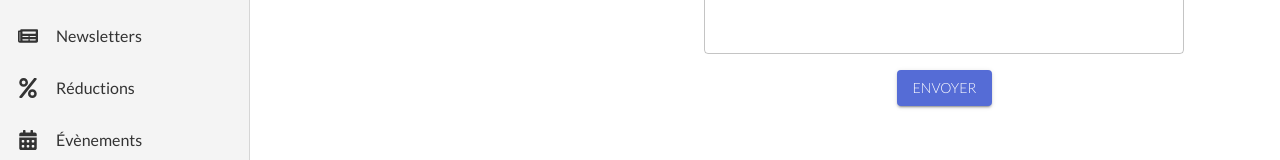
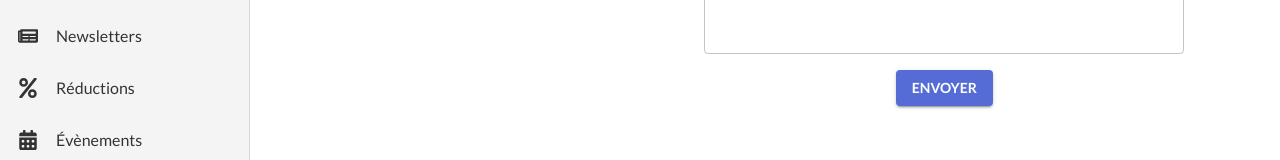
Before and after one commit to LovisCoding/atelier_manon_front, a React (Vite) app: page /admin/newsletter in a window 1280 px wide. Shown: the part 287-447 px from the top of the page. Built offline with nearby package versions, Linux system fonts and the light colour scheme.

Commit message:
Changement style

```diff
--- a/src/pages/admin/Newsletter/Newsletter.jsx
+++ b/src/pages/admin/Newsletter/Newsletter.jsx
@@ -78,7 +78,7 @@ export default function Newsletter() {
                 display: "flex",
                 flexDirection: "column",
                 alignItems: "center",
-                justifyContent: "flex-start",  // Alignement en haut
+                justifyContent: "flex-start",
                 marginLeft: 20,
               }}
             >
@@ -107,7 +107,7 @@ export default function Newsletter() {
                   sx={{ marginBottom: 2 }}
                 />
 
-                <Button variant="contained" color="primary" onClick={handleSave} sx={{ alignSelf: "center" }}>
+                <Button variant="contained" color="primary" onClick={handleSave} sx={{ alignSelf: "center", fontWeight: "bold" }}>
                   Envoyer
                 </Button>
               </Stack>
```
